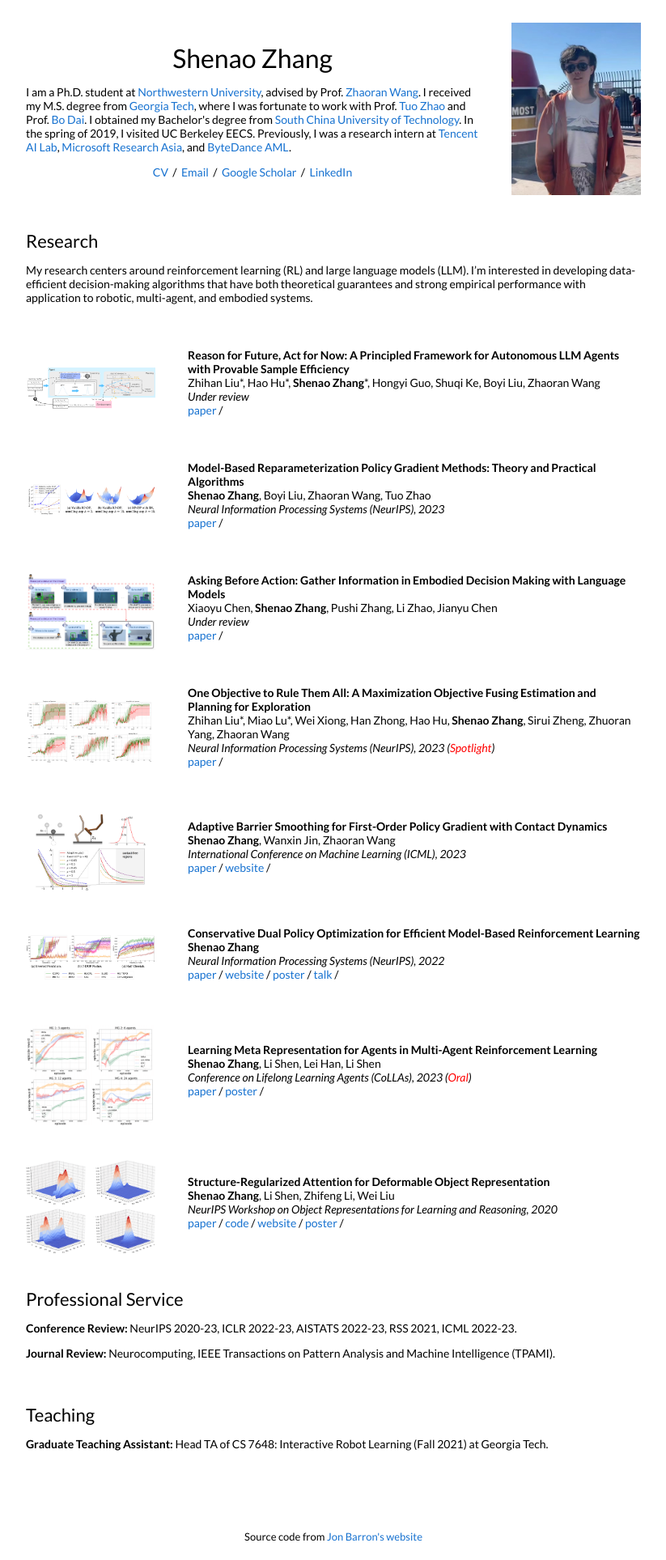
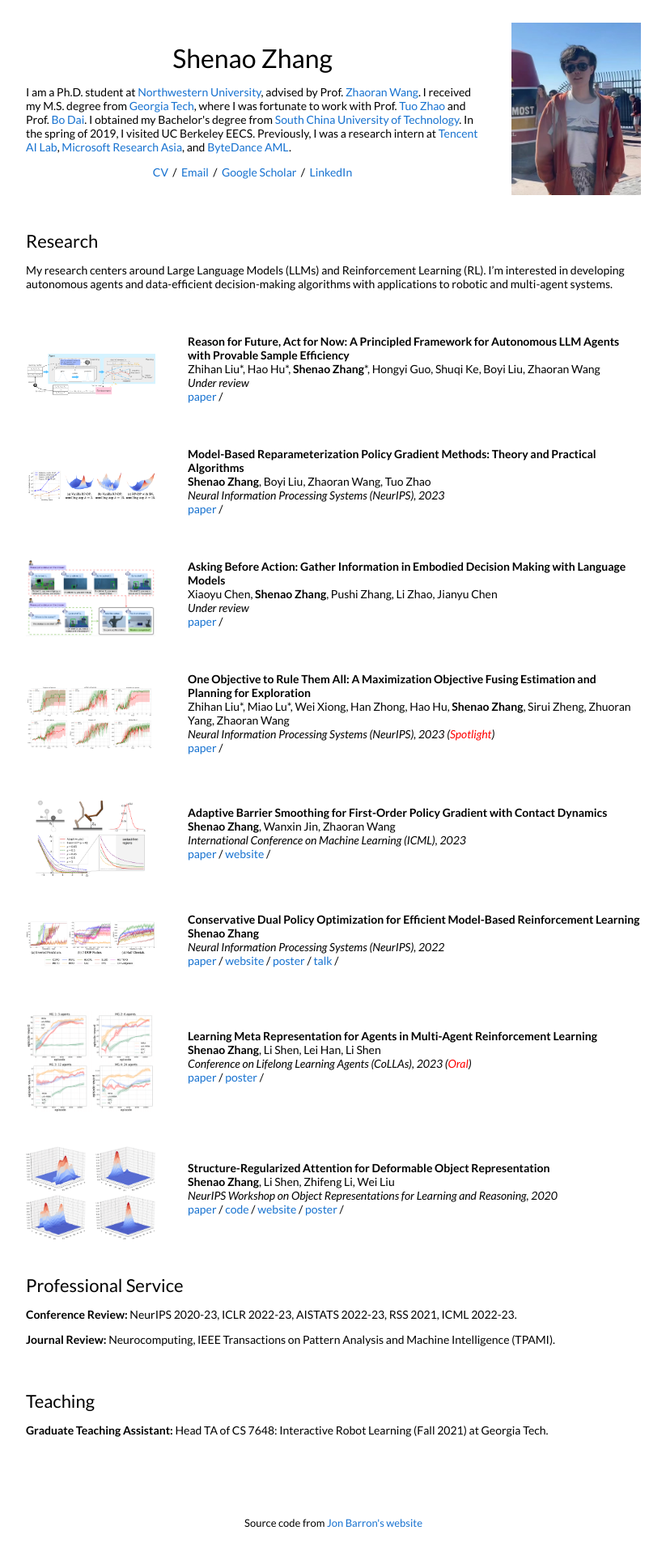
Before and after one commit to shenao-zhang/shenao-zhang.github.io, a Jekyll site: the page built from _posts/2023-09-01-rafa.markdown, in a window 1280 px wide. Shown: the whole page at 81% size, without its empty margins (228-1051 px from the left). Built offline with Jekyll 4.4.1, drawn with Linux system fonts in a browser that asks for light colours.

Commit message:
Update default.html

```diff
--- a/_layouts/default.html
+++ b/_layouts/default.html
@@ -56,7 +56,7 @@
             <td style="padding:2.5%;width:100%;vertical-align:middle">
               <h2>Research</h2>
               <p>
-                My research centers around reinforcement learning (RL) and large language models (LLM). I’m interested in developing data-efficient decision-making algorithms that have both theoretical guarantees and strong empirical performance with application to robotic, multi-agent, and embodied systems.
+                My research centers around Large Language Models (LLMs) and Reinforcement Learning (RL). I’m interested in developing autonomous agents and data-efficient decision-making algorithms with applications to robotic and multi-agent systems.
               </p>
             </td>
           </tr>
```
